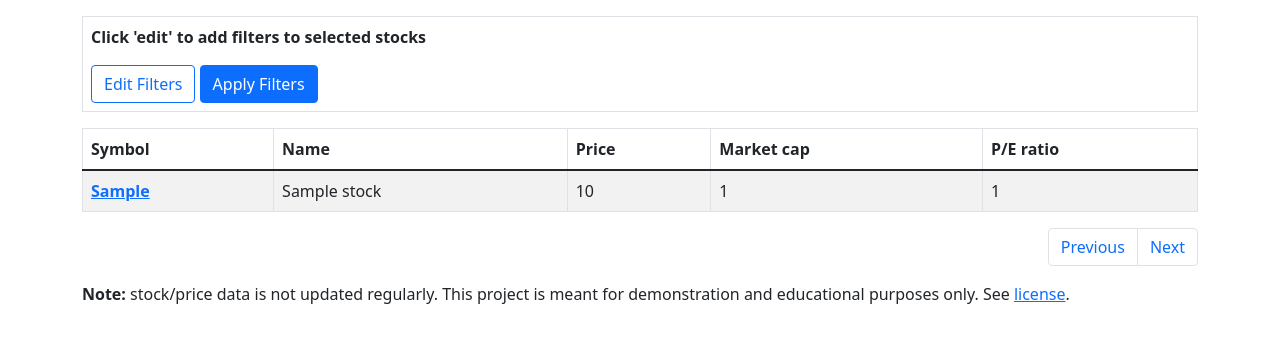
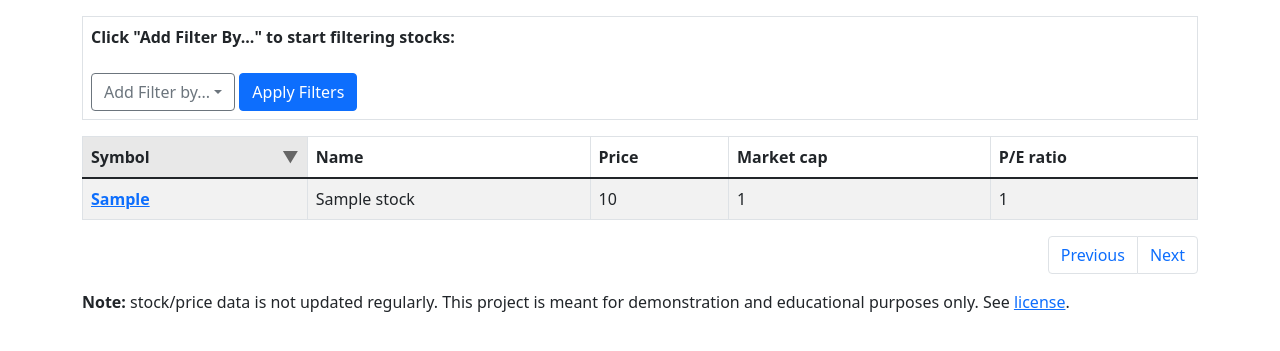
Before and after one commit to tatianamc/fastapi-screener, a FastAPI app: page / in a window 1280 px wide. Shown: the part 57-408 px from the top of the page. Run offline with FastAPI, Linux system fonts and the light colour scheme; tables that the repository leaves empty hold one stand-in row (values such as "Sample post"); data that the repository does not hold is empty; parts of the project's set-up code (start-up, migrations or seed data) failed here and were passed over.

Commit message:
UI redesign

```diff
--- a/app/templates/screener.html
+++ b/app/templates/screener.html
@@ -1,28 +1,16 @@
 {% extends "layout.html" %}
 {% block content %}
-<div x-data="stockAPI()" x-init="axios.get('/stocks?limit=510').then(res => { allStocks = res.data; });" class="container">
+<div x-data="stockAPI()" x-init="axios.get('/stocks?limit=510').then(res => { allStocks = res.data })" class="container">
     <div class="p-2 border">
-        <p>
-            <strong>Click 'edit' to add filters to selected stocks</strong>
-        </p>
-        <div class="row my-3 g-3 collapse small" id="collapseFilterMenu">
-            <div class="col-12" id="endFilterMenu">
-                <button class="btn btn-outline-secondary dropdown-toggle" type="button" data-bs-toggle="dropdown" aria-expanded="false">Add Filter by...</button>
-                <ul class="dropdown-menu">
-                    {% for name in sql_cols %}
-                    <li @click="addFilter('{{ name_index[name] }}')">
-                        <a class="dropdown-item"  href="#">{{ name_index[name] }}</a>
-                    </li>
-                    {% endfor %}
-                </ul>
-            </div>
+        <p><strong>Click "Add Filter By..." to start filtering stocks:</strong></p>
+        <div class="row my-2 g-1 small">
             <template x-for="(filter, index) in filters" :key="index">
                 <div class="input-group d-inline-flex align-items-center w-auto">
                     <span x-text="filter.filter" class="input-group-text"></span>
                     <select class="form-select" aria-label="Select button">
-                        <option x-bind:selected="filter.operator===$el.textContent" @click="filter.operator=$el.textContent">Greater than</option>
-                        <option x-bind:selected="filter.operator===$el.textContent" value="1" @click="filter.operator=$el.textContent">Equal to</option>
-                        <option x-bind:selected="filter.operator===$el.textContent" value="2"@click="filter.operator=$el.textContent">Less than</option>
+                        <option :selected="filter.operator===$el.textContent" @click="filter.operator=$el.textContent">Greater than</option>
+                        <option :selected="filter.operator===$el.textContent" @click="filter.operator=$el.textContent">Equal to</option>
+                        <option :selected="filter.operator===$el.textContent" @click="filter.operator=$el.textContent">Less than</option>
                     </select>
                     <input type="text" class="form-control" aria-label="Text input" x-model="filter.value">
                     <button @click="filters.splice(index, 1)" class="btn btn-outline-danger deleteFilterGroup">X</button>
@@ -30,9 +18,14 @@
             </template>
         </div>
         <div class="col-12">
-            <a class="btn btn-outline-primary" data-bs-toggle="collapse" href="#collapseFilterMenu" role="button" aria-expanded="false" aria-controls="collapseFilterMenu">
-                Edit Filters
-            </a>
+            <button class="btn btn-outline-secondary dropdown-toggle" data-bs-toggle="dropdown" aria-expanded="false">Add Filter by...</button>
+            <ul class="dropdown-menu">
+                {% for name in sql_cols %}
+                <li @click="addFilter('{{ name_index[name] }}')">
+                    <a class="dropdown-item"  href="#">{{ name_index[name] }}</a>
+                </li>
+                {% endfor %}
+            </ul>
             <button id="submitFilters" @click="getStocks(true)" class="btn btn-primary">Apply Filters</button>
         </div>
     </div>
@@ -40,18 +33,21 @@
     <div class="mt-3 table-responsive">
         <table class="table table-hover table-striped table-bordered">
             <thead>
-                <tr><th @click="sortByCol(0)">Symbol</th>
-                    <th @click="sortByCol(1)">Name</th>
-                    <th @click="sortByCol(2)">Price</th>
-                    <th @click="sortByCol(3)">Market cap</th>
-                    <th @click="sortByCol(4)">P/E ratio</th>
+                <tr>
+                    <template x-for="header in headers" :key="header">
+                        <th @click="sortFromEvent"
+                            :class="headers.indexOf(header) === sort['column'] ? 'active'+sort['direction'] : ''"
+                            x-text="header">
+                        </th>
+                    </template>
                 </tr>
             </thead><tbody>
                 <template x-for="stock in allStocks.slice(skip, skip + limit)" :key="stock.symbol">
                     <tr>
                         <td>
                             <strong>
-                                <a x-bind:href="'/priceinfo/'+stock.symbol" target="_blank" rel="noopener noreferrer" x-text="stock.symbol"></a>
+                                <a :href="'/priceinfo/'+stock.symbol" target="_blank"
+                                    rel="noopener noreferrer" x-text="stock.symbol"></a>
                             </strong>
                         </td>
                         <td x-text="stock.name"></td>
@@ -79,6 +75,7 @@
 function stockAPI() {
     return {
         filters: [],
+        headers: ["Symbol", "Name", "Price", "Market cap", "P/E ratio"],
         limit: 25,
         operators: ["Greater than", "Equal to", "Less than"],
         skip: 0,
@@ -110,7 +107,7 @@ function stockAPI() {
         },
 
         getStocks: async function(resetPage) {
-            // resetPage - return pagination to 0 to avoid empty pages
+            // resetPage - return page count to 0 to avoid empty pages
             if (resetPage) this.skip = 0
             // Replace "B" in Market cap filter with correct n of zeroes
             for (const filter of this.filters) {
@@ -126,11 +123,10 @@ function stockAPI() {
                 "filters": this.filters,
                 "sort": this.sort
             })
-            this.allStocks = response.data.stocks
+            this.allStocks = this.sortByCol(this.sort['column'], response.data.stocks)
         },
 
         sortBy(field, reverse, primer) {
-            console.log("sortBy", reverse, this.sort['column'], this.sort['direction'])
             // Reusable sort function for table columns
             const key = primer ?
                 function(x) {
@@ -141,34 +137,37 @@ function stockAPI() {
                 }
 
             reverse = !reverse ? 1 : -1
-            console.log("sortBy", reverse, this.sort['column'], this.sort['direction'])
             return function(a, b) {
                 return a = key(a), b = key(b), reverse * ((a > b) - (b > a))
             }
         },
 
-        sortByCol(col) {
-            console.log("sortByCol", col, this.sort['column'], this.sort['direction'])
+        sortFromEvent($event) {
+            // Update UI variables
+            const col = [...$event.target.parentElement.children].indexOf($event.target) -1
             if (this.sort['column'] == col) {
                 this.sort['direction'] = this.sort['direction'] == 1 ? -1 : 1
             } else {
                 this.sort['column'] = col
                 this.sort['direction'] = -1
             }
+            this.sortByCol(col)
+        },
 
-            const reverse = (this.sort['direction'] == -1)
+        sortByCol(col, data = this.allStocks) {
+            // Sort stocks by this.sort criteria
+            const reverse = (this.sort['direction'] === -1)
             if (col == 0)
-                this.allStocks.sort(this.sortBy('symbol', !reverse, (a) =>  a.toUpperCase()))
+                data.sort(this.sortBy('symbol', !reverse, (a) =>  a.toUpperCase()))
             if (col == 1)
-                this.allStocks.sort(this.sortBy('name', !reverse, (a) =>  a.toUpperCase()))
+                data.sort(this.sortBy('name', !reverse, (a) =>  a.toUpperCase()))
             if (col == 2)
-                this.allStocks.sort(this.sortBy('price', reverse, parseFloat))
+                data.sort(this.sortBy('price', reverse, parseFloat))
             if (col == 3)
-                this.allStocks.sort(this.sortBy('market_cap', reverse, parseInt))
+                data.sort(this.sortBy('market_cap', reverse, parseInt))
             if (col == 4)
-                this.allStocks.sort(this.sortBy('pe_ratio', reverse, parseInt))
-
-            console.log("sortByCol", col, this.sort['column'], this.sort['direction'])
+                data.sort(this.sortBy('pe_ratio', reverse, parseInt))
+            return data
         }
     }
 }
--- a/app/templates/static/styles.css
+++ b/app/templates/static/styles.css
@@ -13,3 +13,21 @@ th, a.page-link {
 th:hover {
     background-color: #F2F2F2;
 }
+
+th.active1, th.active-1 {
+    background-color: #E8E8E8;
+}
+
+th.active1::after, th.active-1::after {
+    color: #666666;
+    text-align: right;
+    float:right;
+}
+
+th.active1::after {
+    content: " ▲";
+}
+
+th.active-1::after {
+    content: " ▼";
+}
```
Also changed, not shown: app/routers/page.py (+0 -7 lines).
